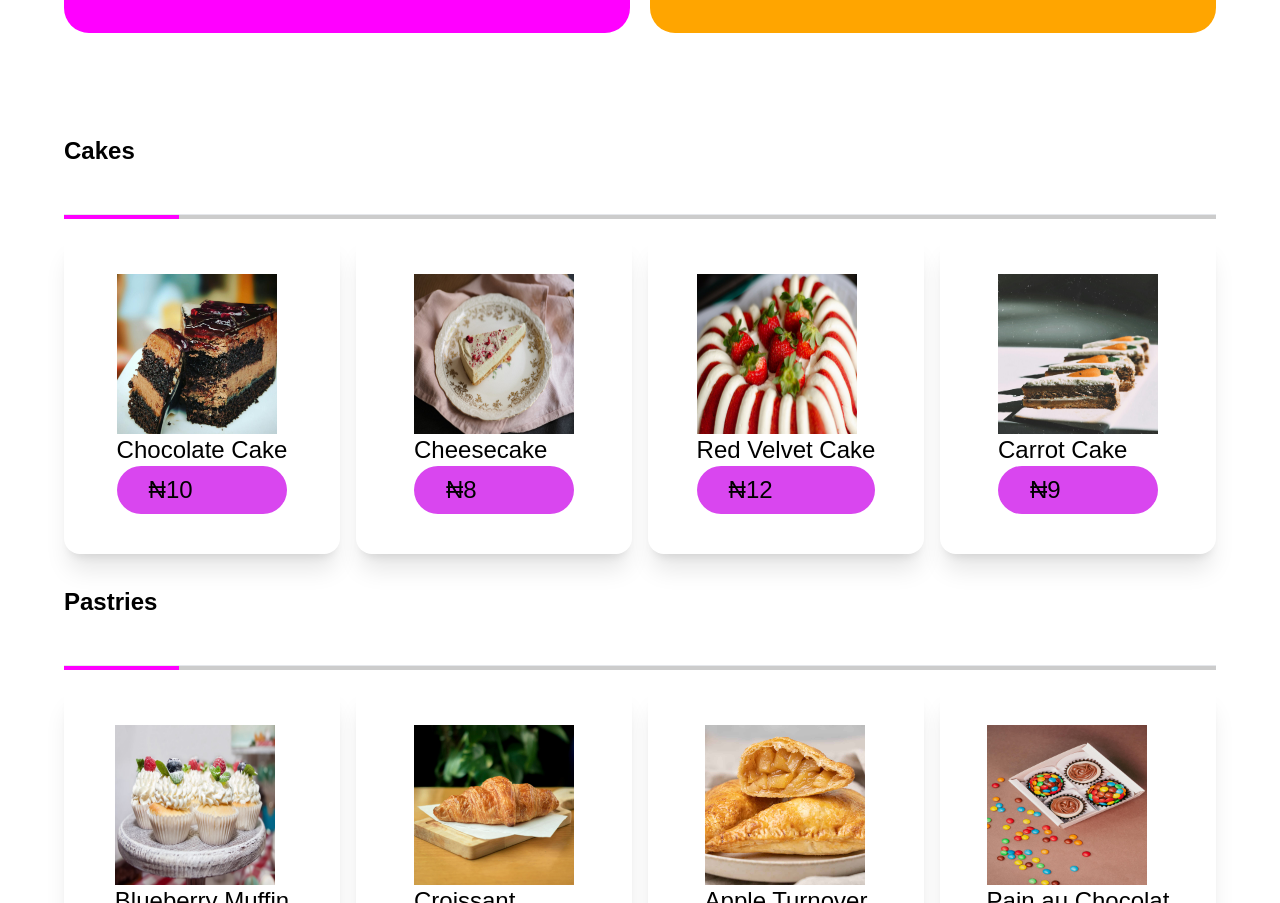
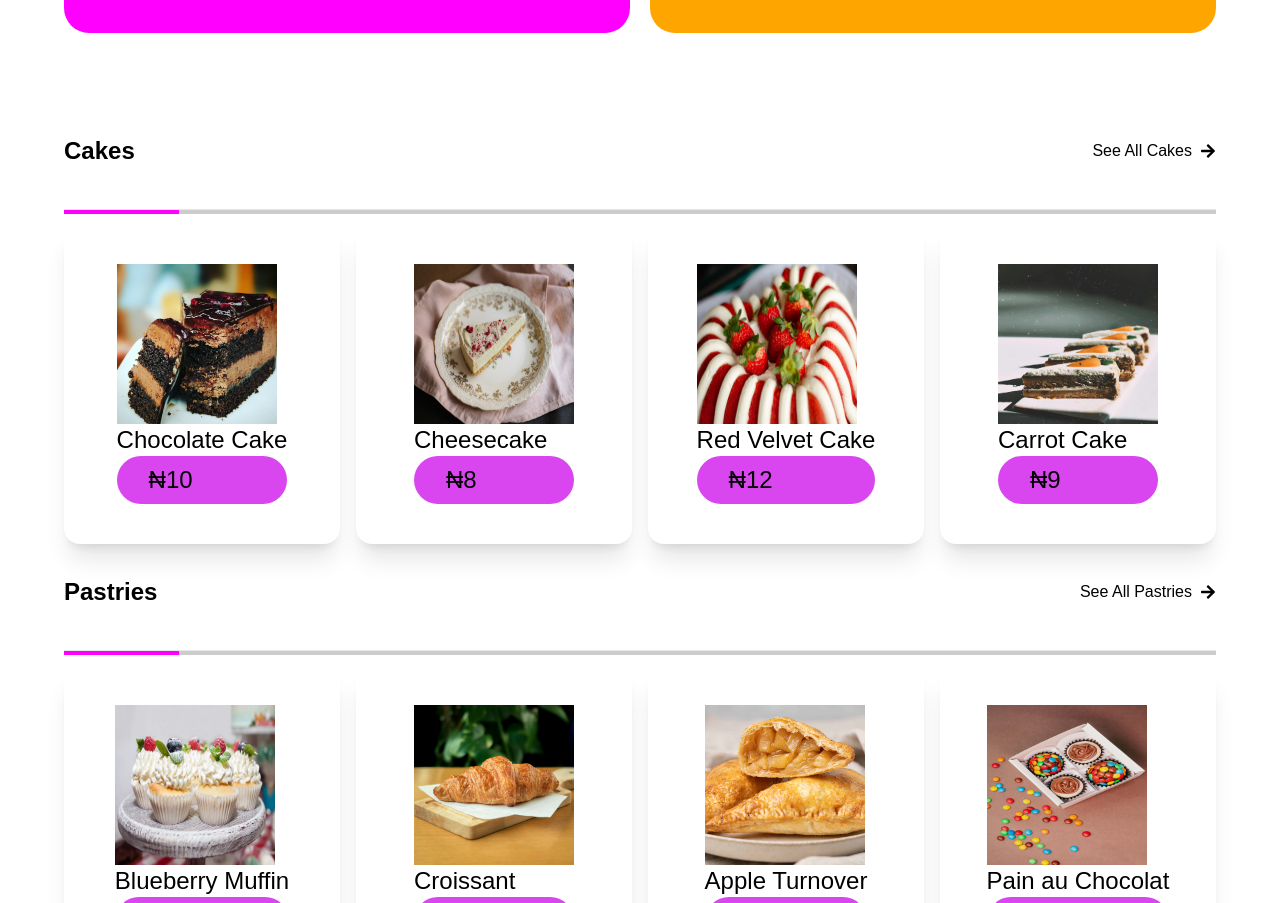
Before and after one commit to coderitec/cakestore, a Next.js app: page / in a window 1280 px wide. Shown: the part 1277-2180 px from the top of the page. Built offline with nearby package versions, Linux system fonts and the light colour scheme; a web font is replaced by a local one.

Commit message:
feat: create routes for each product

```diff
--- a/src/app/category/[slug]/page.jsx
+++ b/src/app/category/[slug]/page.jsx
@@ -19,20 +19,17 @@ export default function page({params}) {
         <h2 className='text-2xl py-8 capitalize font-semibold'>All Cakes and Pastries</h2>
 
         <div>
-          <ul className="flex gap-3 items-center capitalize">
-            <li className="py-2 px-4 ">
-              <Link href={`/category/${'/'}`}>all</Link>
-              </li>
+        <ul className="flex gap-3 items-center capitalize">
+        <li className="py-2 px-4 rounded-2xl text-black">
+          <Link href={`/category`}>all</Link> </li>
 
-            <li className={params.slug == 'Pastry' ? 'py-2 px-4 rounded-2xl bg-fuchsia-500 text-white' : 'py-2 px-4 '}>
-              <Link href={`/category/${'Pastry'}`}>pastries</Link>
-              </li>
+        <li className={params.slug =='Pastry' ?'rounded-full py-2 px-4 bg-orange-500': "py-2 px-4 "}>
+          <Link href={`/category/${'Pastry'}`}>pastries</Link> </li>
 
-            <li className={params.slug == 'Cake' ? 'py-2 px-4 rounded-2xl bg-fuchsia-500 text-white' : 'py-2 px-4 '}>
-              <Link href={`/category/${'Cake'}`}>cakes</Link>
-              </li>
+        <li className={params.slug =='Cake' ?'rounded-full bg-fuchsia-500 py-2 px-4': "py-2 px-4 "}>
+          <Link href={`/category/${'Cake'}`}>cakes</Link> </li>
 
-          </ul>
+      </ul>
         </div>
         </div>
 
--- a/src/app/category/page.jsx
+++ b/src/app/category/page.jsx
@@ -7,9 +7,11 @@ export default function Catalog() {
 
   const allData = data.map(datum => (
     <section key={datum.id}  className="flex flex-col gap-3 items-center shadow-xl rounded-2xl py-10 text-2xl">
+      <Link href={`/product/${datum.name.split(' ').join('-')}`} title={datum.name}>
       <Image src={`/cakes/${datum.name.split(' ').join('-')}.jpg`} alt={datum.name} width='300' height='400' className="h-40 w-40" />
       <h3>{datum.name}</h3>
       <p className="bg-fuchsia-500 py-2 px-8 rounded-full"><span>&#8358;</span><span>{datum.amount}</span></p>
+      </Link>
     </section>
   ))
   return (
--- a/src/app/components/CakesMain.jsx
+++ b/src/app/components/CakesMain.jsx
@@ -1,6 +1,7 @@
 import Image from "next/image"
 import { data } from "./data"
 import Link from "next/link"
+import { FaArrowRight } from "react-icons/fa"
 
 const cakeData = data.filter(datum => datum.type == 'Cake').slice(0,4)
 
@@ -8,9 +9,9 @@ export const CakesMain = () => {
 
     const cakeLog = cakeData.map(cake => (
         <section key={cake.id} className="flex flex-col gap-3 items-center shadow-xl rounded-2xl py-10 text-2xl">
-            <Link href={`/category`}>
+            <Link href={`/product/${cake.name.split(' ').join('-')}`}>
             <Image src={`/cakes/${cake.name.split(' ').join('-')}.jpg`} alt={cake.name} width='300' height='400' className="h-40 w-40"/>
-            {/* <Image src={`https://robohash.org/${cake.name.split(' ').join('-')}.jpg`} alt={cake.name} width='300' height='400' className="h-40 w-40"/> */}
+
             <h3>{cake.name}</h3>
             <p className="bg-fuchsia-500 py-2 px-8 rounded-full"><span>&#8358;</span><span>{cake.amount}</span></p>
             </Link>
@@ -19,9 +20,19 @@ export const CakesMain = () => {
 
   return (
     <section className='px-16'>
+        <div className="flex justify-between items-center">
         <h2 className='text-2xl py-8 capitalize font-semibold'>cakes</h2>
+        <Link href={`/category/${'Cake'}`}>
+        <div className="flex items-center space-x-2">
+            <p>See All Cakes</p>
+            <FaArrowRight />
+        </div>
+        </Link>
+        </div>
 
-        <hr style={{height:'5px', background: 'linear-gradient(90deg,fuchsia 10%,#ccc 10%)',marginBlock: '15px'}}/>
+
+
+        <hr style={{height:'5px', background: 'linear-gradient(90deg,fuchsia 10%,#ccc 10%)',marginBlock: '10px'}}/>
 
 
     <div className="grid gap-4 grid-cols-1 sm:grid-cols-2 md:grid-cols-4">
--- a/src/app/components/Category.jsx
+++ b/src/app/components/Category.jsx
@@ -4,7 +4,7 @@ export default function Category() {
   return (
     <section className={styles.video}>
         <section>
-            <video controls='true' loop='true' width='200'>
+            <video autoPlay={true} muted={true} loop={true} width='200'>
                 <source src="/cakes-video.mp4" type="video/mp4" />
             </video>
 
@@ -15,7 +15,7 @@ export default function Category() {
         </section>
 
         <section>
-            <video controls='true' loop='true' width='200'>
+            <video autoPlay={true} muted={true} loop={true} width='200'>
                 <source src='/pastries-video.mp4' type="video/mp4" />
             </video>
 
--- a/src/app/components/PastriesMain.jsx
+++ b/src/app/components/PastriesMain.jsx
@@ -1,6 +1,7 @@
 import Image from "next/image"
 import { data } from "./data"
 import Link from "next/link"
+import { FaArrowRight } from "react-icons/fa"
 
 const pastData = data.filter(datum => datum.type == 'Pastry').slice(0,4)
 
@@ -8,7 +9,7 @@ export const PastsMain = () => {
 
     const pastLog = pastData.map(past => (
         <section key={past.id} className="flex flex-col gap-3 items-center shadow-xl rounded-2xl py-10 text-2xl">
-            <Link href={`/category`}>
+            <Link href={`/product/${past.name.split(' ').join('-')}`}>
             <Image src={`/cakes/${past.name.split(' ').join('-')}.jpg`} alt={past.name} width='300' height='400' className="h-40 w-40"/>
             <h3>{past.name}</h3>
             <p className="bg-fuchsia-500 py-2 px-8 rounded-full"><span>&#8358;</span><span>{past.amount}</span></p>
@@ -18,9 +19,17 @@ export const PastsMain = () => {
 
   return (
     <section className='px-16'>
+         <div className="flex justify-between items-center">
         <h2 className='text-2xl py-8 capitalize font-semibold'>pastries</h2>
+        <Link href={`/category/${'Pastry'}`}>
+        <div className="flex items-center space-x-2">
+            <p>See All Pastries</p>
+            <FaArrowRight/>
+        </div>
+        </Link>
+        </div>
 
-        <hr style={{height:'5px', background: 'linear-gradient(90deg,fuchsia 10%,#ccc 10%)',marginBlock: '15px'}}/>
+        <hr style={{height:'5px', background: 'linear-gradient(90deg,fuchsia 10%,#ccc 10%)',marginBlock: '10px'}}/>
 
 
     <div className="grid gap-4 grid-cols-1 sm:grid-cols-2 md:grid-cols-4">
--- /dev/null
+++ b/src/app/product/[id]/page.jsx
@@ -0,0 +1,38 @@
+import { data } from "@/app/components/data"
+import Image from "next/image"
+
+export default function ProductPage({params}) {
+    const filteredProduct = data.find(product => product.name.split(' ').join('-') == params.id)
+
+  return (
+    <div className="px-16 py-12 " >
+        <div className="flex flex-col sm:flex-row items-start gap-x-10">
+
+        <div>
+
+        <h2 className="font-semibold text-3xl pb-6">{filteredProduct.name}</h2>
+        {filteredProduct.description.map(para => (
+            <p key={Math.random()} className="text-lg py-2">{para}</p>
+        ))}
+
+        <p className="text-lg py-2">Amount: &#8358; {filteredProduct.amount}</p>
+
+        <div className="flex items-center gap-4">
+
+        <input type="number" name="num" id="num" min={1} max={5} className="w-[150px] shadow-xl rounded-full py-4 px-8 border-4 outline-slate-300" defaultValue={1}/>
+
+        <button className={`shadow-2xl rounded-full py-4 px-6 text-white  ${filteredProduct.type == 'Pastry'? 'bg-fuchsia-500' :'bg-orange-500'}`}>Add to Cart</button>
+        </div>
+        </div>
+
+        <div>
+            <Image src={`/cakes/${filteredProduct.name.split(' ').join('-')}.jpg`} alt={filteredProduct.name} height={600} width={600} className="w-[600px] rounded-xl"/>
+        </div>
+        </div>
+
+        <div>
+            <h2 className="pt-10 text-4xl">Related Products</h2>
+        </div>
+    </div>
+  )
+}
```
